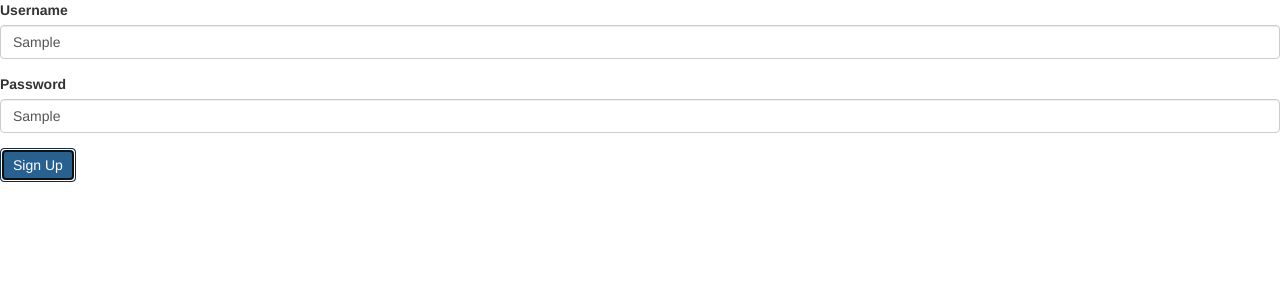
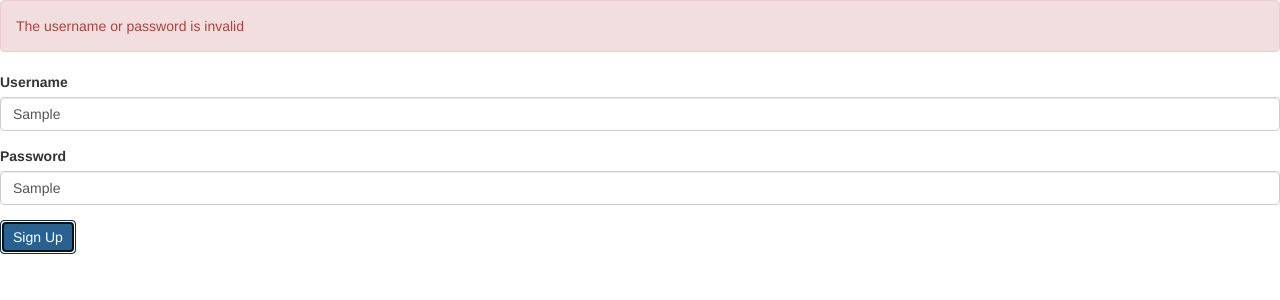
Before and after one commit to LucyBo/first-angular-app, an Angular app: page / in a window 1280 px wide. Both pictures are taken after typing "Sample", "Sample" into the empty fields and a click on the button "Sign Up". Shown: the top 300 px of the page. Built offline with nearby package versions, Linux system fonts and the light colour scheme.

Commit message:
Validating the form input

```diff
--- a/src/app/signup-form/signup-form.component.html
+++ b/src/app/signup-form/signup-form.component.html
@@ -1,5 +1,8 @@
-<form [formGroup]="form">
-  <div class="form-group">
+<form [formGroup]="form" (ngSubmit)="login()">
+  <div *ngIf="form.errors" class='alert alert-danger'>
+    The username or password is invalid
+  </div>
+  <div class="form-group" >
       <label for="username">Username</label>
       <input
 
--- a/src/app/signup-form/signup-form.component.ts
+++ b/src/app/signup-form/signup-form.component.ts
@@ -1,6 +1,7 @@
 import { Component } from '@angular/core';
 import { FormGroup, FormControl, Validators } from "@angular/forms";
 import { UsernameValidators } from './username.validators';
+
 
 @Component({
   selector: 'signup-form',
@@ -9,13 +10,18 @@
 })
 export class SignupFormComponent {
   form = new FormGroup({
-    'username': new FormControl("",
+    username: new FormControl('',
       Validators.required,
       UsernameValidators.shouldBeUnique),
-    'password': new FormControl("", Validators.required)
+    password: new FormControl('', Validators.required)
   });
 
+  login() {
+      this.form.setErrors({
+        invalidLogin: true
+      });
+    }
   get username() {
     return this.form.get('username');
-  }
+  };
 }
```
